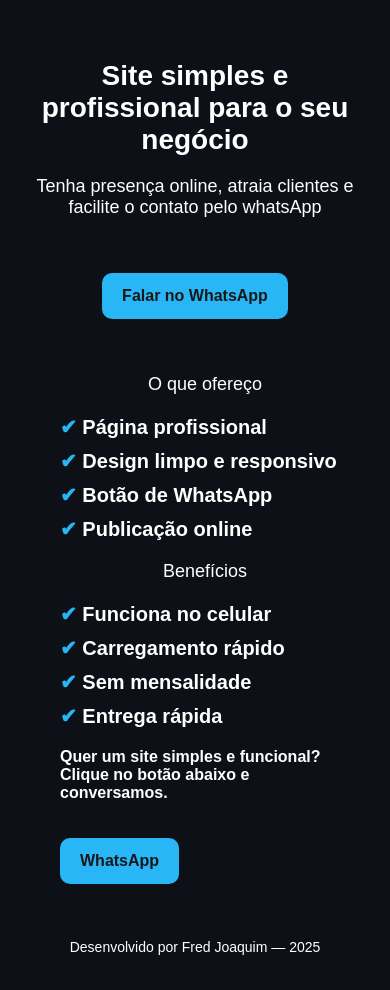
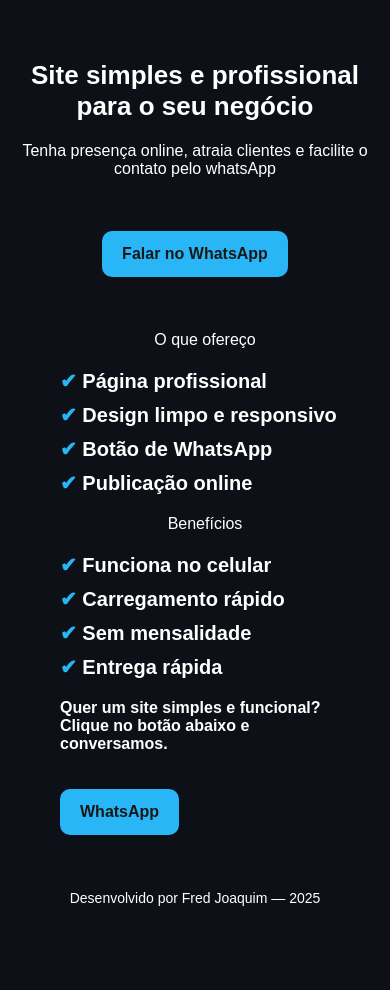
Before and after one commit to fredjoaquim/Page, a plain HTML site: page index.html in a window 390 px wide. After the commit the page ends 941 px from the top, so only its background shows below. Drawn offline with Linux system fonts and the light colour scheme.

Commit message:
mudanças

```diff
--- a/style.css
+++ b/style.css
@@ -72,18 +72,19 @@ footer {
     font-size: 14px;
 }
 
-@media (max-width: 600px) {
+@media (max-width: 480px) {
   h1 {
-        font-size: 28px;
+    font-size: 26px;
     text-align: center;
   }
 
   h2 {
-        font-size: 18px;
+    font-size: 16px;
     text-align: center;
   }
 
   body {
     padding: 20px;
+    height: auto;
   }
 }
```
Lines whose indentation alone changed are shown as unchanged.
